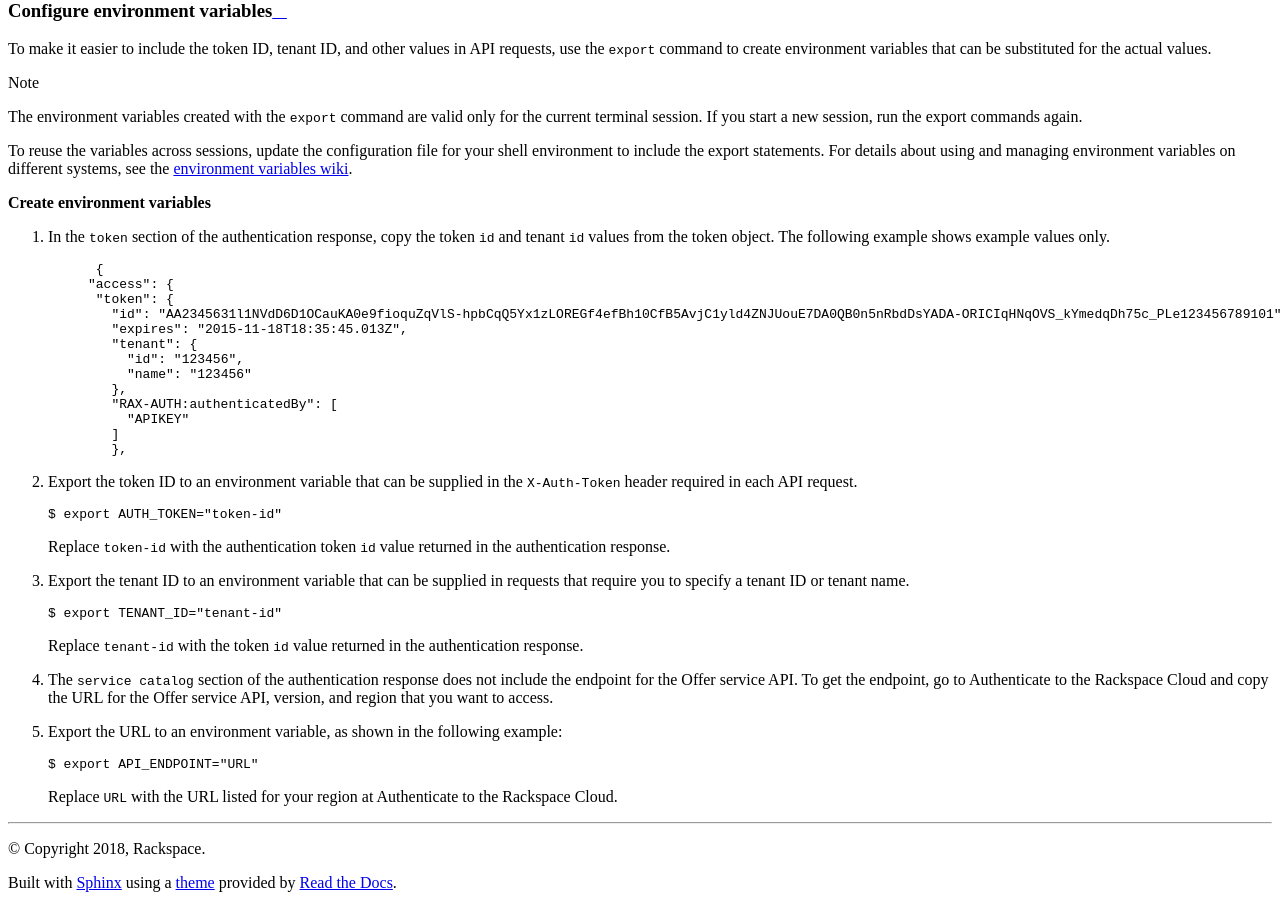
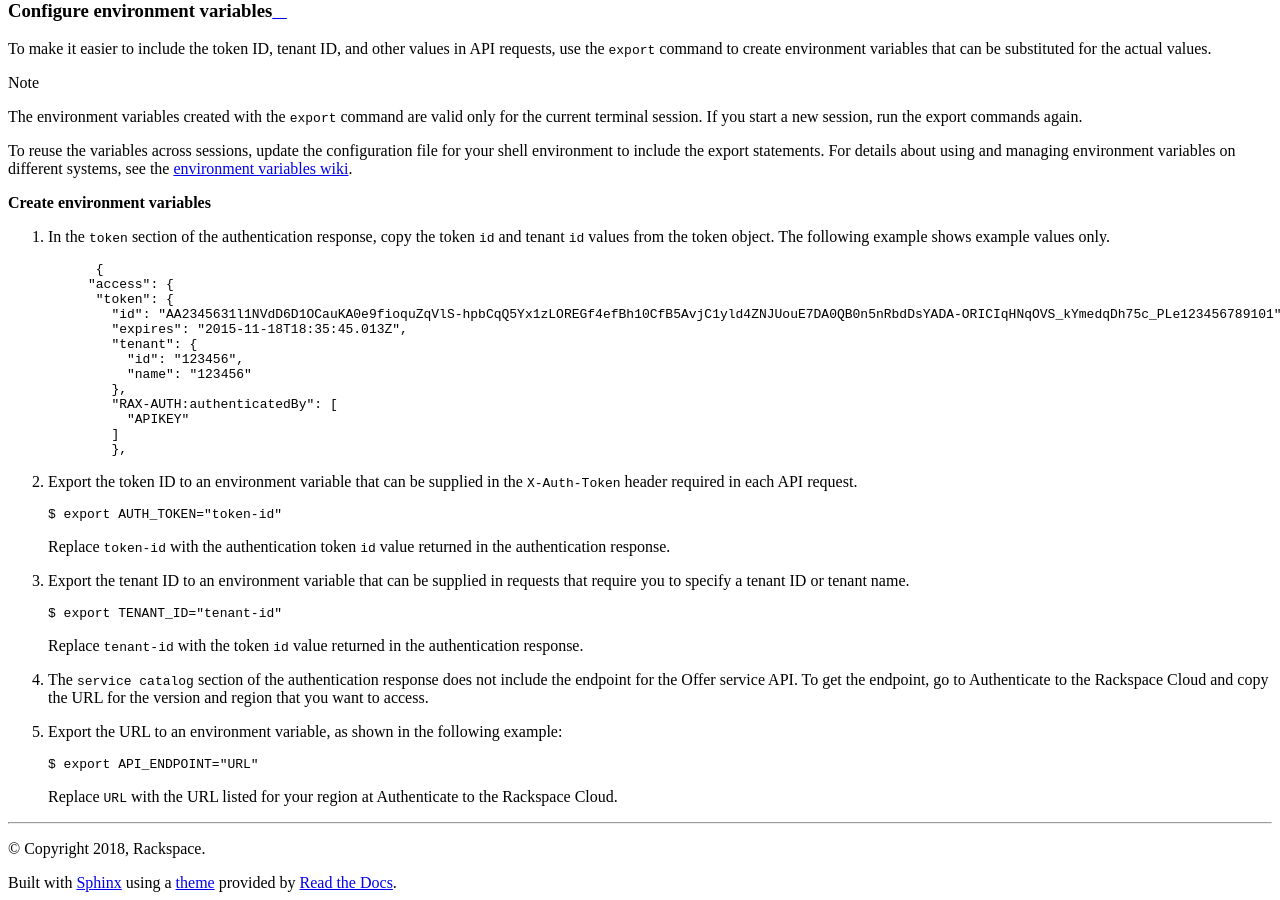
Before and after one commit to rackerlabs/docs-offerings, a Sphinx documentation site: the page built from docs/common-gs/auth-using-curl.rst, in a window 1280 px wide and 900 px high, scrolled down 3127 px. Built offline with Sphinx 7.4.7 and the Read the Docs theme 2.0.0, drawn with Linux system fonts in a browser that asks for light colours; pages that are not in the unit, such as notebooks, are missing from menus.

Commit message:
Try to fix new refs.

```diff
--- a/docs/common-gs/auth-using-curl.rst
+++ b/docs/common-gs/auth-using-curl.rst
@@ -147,8 +147,8 @@
 
 #. The ``service catalog`` section of the authentication response does not
    include the endpoint for the Offer service API. To get the endpoint, go to
-   :ref:`Authenticate to the Rackspace Cloud <../getting-started/authenticate.rst>` and copy the URL for the
-   |api-service|, version, and region that you want to access.
+   :ref:`Authenticate to the Rackspace Cloud <../getting-started/authenticate>` and copy the URL for the version and
+   region that you want to access.
 
 #. Export the URL to an environment variable, as shown in the following
    example:
@@ -159,4 +159,4 @@
 
 
    Replace ``URL`` with the URL listed for your region at
-   :ref:`Authenticate to the Rackspace Cloud <../getting-started/authenticate.rst>`.
+   :ref:`Authenticate to the Rackspace Cloud <../getting-started/authenticate>`.
```
